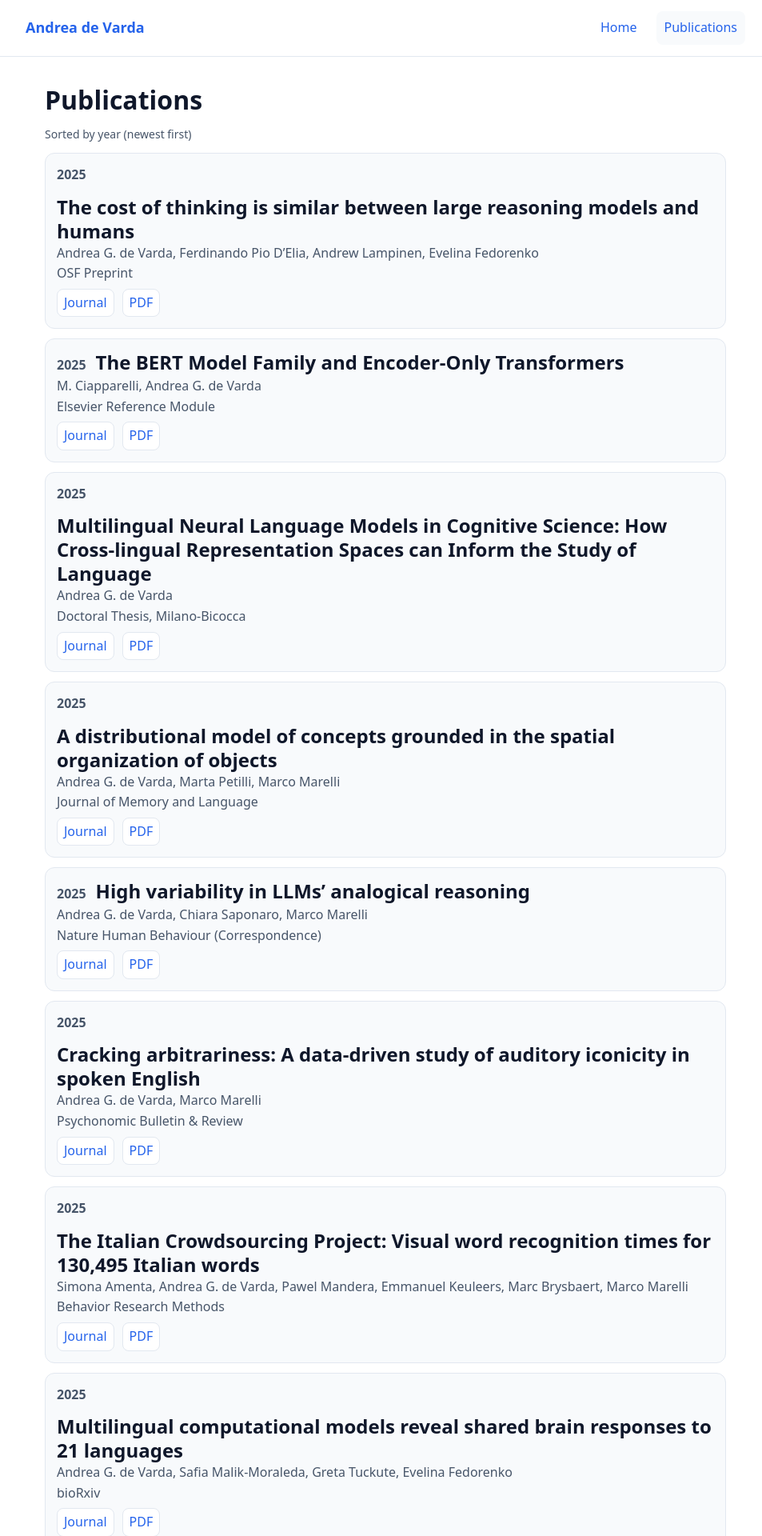
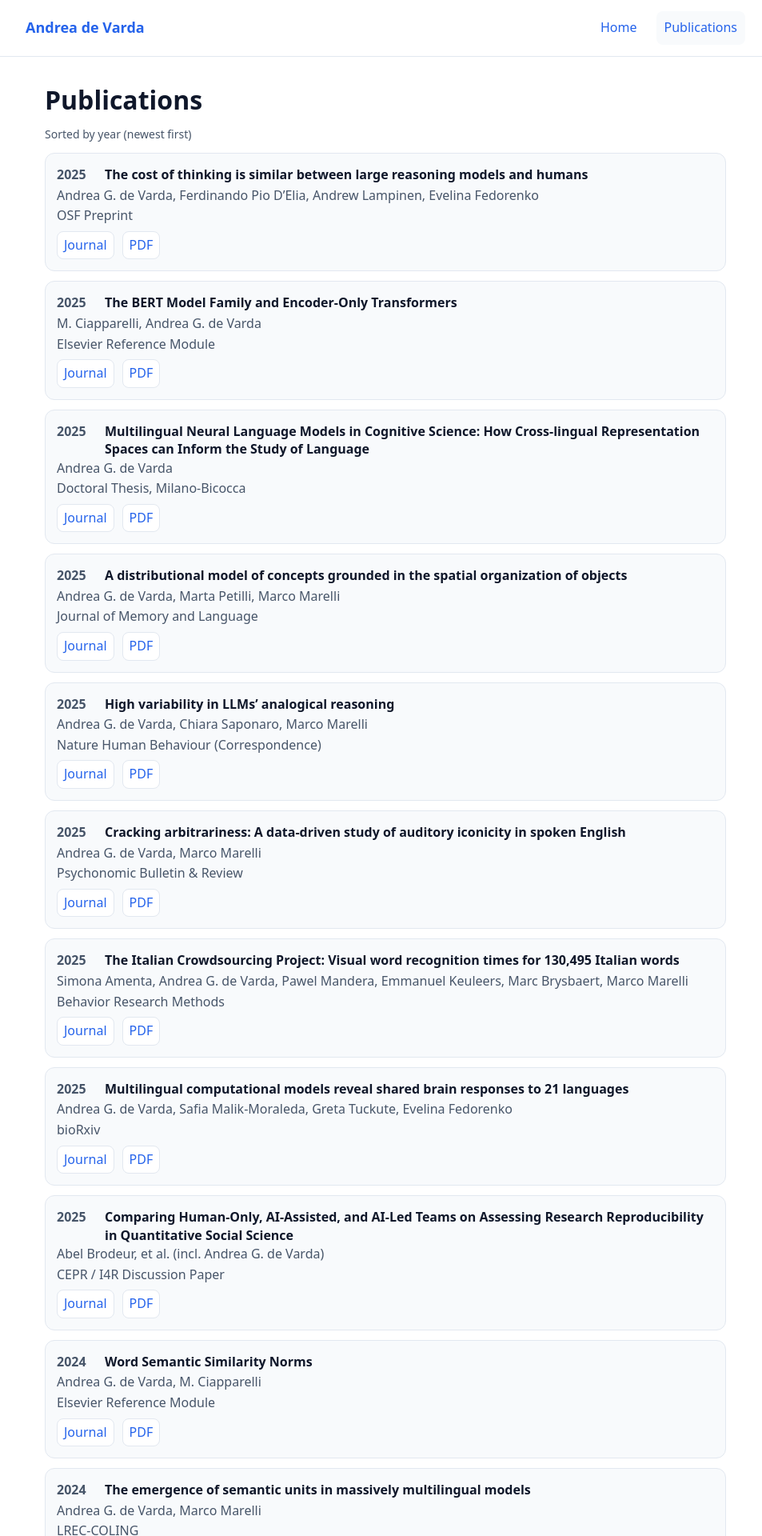
Before and after one commit to Andrea-de-Varda/Andrea-de-Varda.github.io, a Jekyll site: the page built from publications.md, in a window 1280 px wide. Shown: the top 1920 px of the page at 80% size, without its empty margins (158-1111 px from the left). Built offline with Jekyll 4.4.1, drawn with Linux system fonts in a browser that asks for light colours.

Commit message:
Update style.css

```diff
--- a/assets/css/style.css
+++ b/assets/css/style.css
@@ -34,9 +34,21 @@ h2{margin:16px 0 8px}
 
 .pub-filters{margin:12px 0;color:var(--muted);font-size:14px}
 .pub-item{padding:14px;border:1px solid var(--border);border-radius:12px;background:var(--card);margin:12px 0}
-.pub-head{display:flex;gap:12px;align-items:baseline;flex-wrap:wrap}
-.pub-year{font-weight:700;color:var(--muted)}
-.pub-title{margin:0}
+.pub-head {
+  display: grid;
+  grid-template-columns: 50px 1fr; /* column for year, column for title */
+  gap: 10px;
+  align-items: baseline;
+}
+.pub-year {
+  font-weight: 700;
+  color: var(--muted);
+}
+.pub-title {
+  margin: 0;
+  font-size: 1rem;      /* smaller than default h2 */
+  line-height: 1.4;
+}
 .pub-authors,.pub-venue{color:var(--muted)}
 .pub-links{display:flex;flex-wrap:wrap;gap:10px;margin-top:6px}
 .pub-links a{background:#fff;border:1px solid var(--border);padding:4px 8px;border-radius:8px}
```
